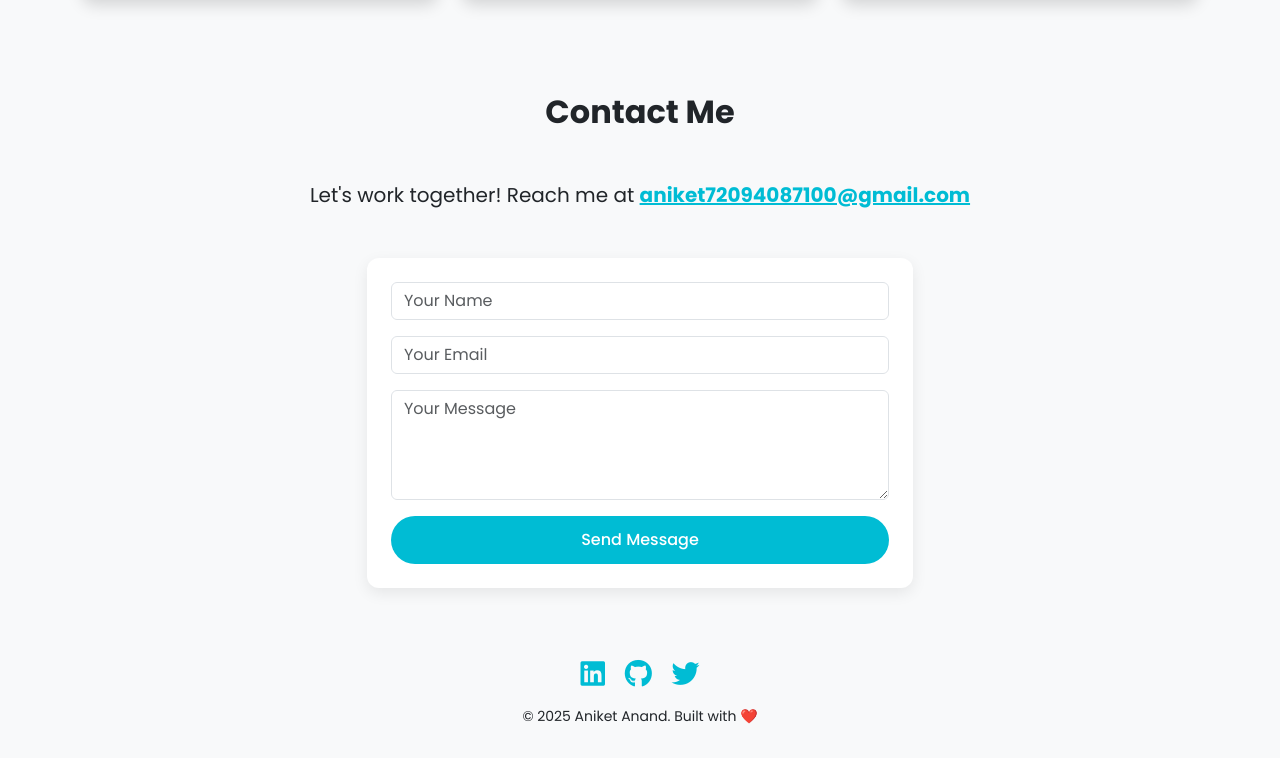
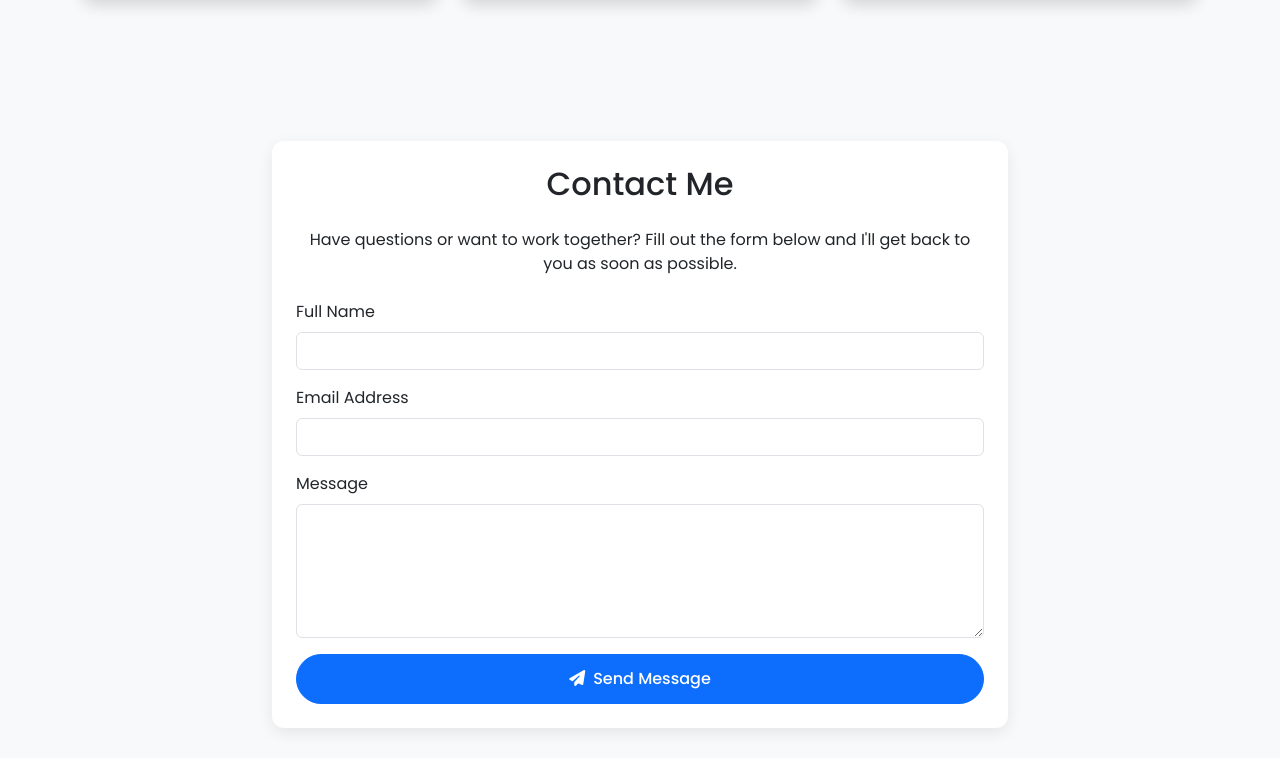
Before and after one commit to aniketanand-dev/My-Web, a plain HTML site: page index.html in a window 1280 px wide. Shown: the part 2622-3380 px from the top of the page. Drawn offline with nearby package versions, Linux system fonts and the light colour scheme.

Commit message:
contact form integration with google form

```diff
--- a/index.html
+++ b/index.html
@@ -283,31 +283,58 @@
 
         <!-- Contact Section -->
         <section id="contact" class="py-5">
-            <div class="container text-center">
-                <h2 class="mb-5 fw-bold">Contact Me</h2>
-                <p class="mt-3 contact-text fs-5">Let's work together! Reach me
-                    at <a href="mailto:aniket72094087100@gmail.com"
-                        class="text-cyan fw-bold">aniket72094087100@gmail.com</a></p>
-                <div class="row mt-5">
-                    <div class="col-md-6 mx-auto">
+            <div class="container my-5">
+                <div class="row justify-content-center">
+                    <div class="col-lg-8">
                         <div class="card p-4">
-                            <form>
+                            <h2 class="text-center mb-4">Contact Me</h2>
+                            <p class="text-center mb-4">Have questions or want
+                                to
+                                work together? Fill out the form below and I'll
+                                get
+                                back to you as soon as possible.</p>
+
+                            <form id="contactForm">
                                 <div class="mb-3">
+                                    <label for="name"
+                                        class="form-label required-field">Full
+                                        Name</label>
                                     <input type="text" class="form-control"
-                                        placeholder="Your Name">
+                                        id="name" name="entry.568073497"
+                                        required>
                                 </div>
+
                                 <div class="mb-3">
+                                    <label for="email"
+                                        class="form-label required-field">Email
+                                        Address</label>
                                     <input type="email" class="form-control"
-                                        placeholder="Your Email">
+                                        id="email" name="entry.509036446"
+                                        required>
                                 </div>
+
+
                                 <div class="mb-3">
-                                    <textarea class="form-control" rows="4"
-                                        placeholder="Your Message"></textarea>
+                                    <label for="message"
+                                        class="form-label required-field">Message</label>
+                                    <textarea class="form-control" id="message"
+                                        rows="5" name="entry.958025149"
+                                        required></textarea>
                                 </div>
+
                                 <button type="submit"
-                                    class="btn btn-cyan w-100">Send
-                                    Message</button>
+                                    class="btn btn-primary w-100">
+                                    <i class="fas fa-paper-plane me-2"></i>Send
+                                    Message
+                                </button>
                             </form>
+
+                            <div id="successMessage"
+                                class="success-message mt-4">
+                                <i class="fas fa-check-circle me-2"></i>
+                                Thank you for your message! I'll get back to you
+                                soon.
+                            </div>
                         </div>
                     </div>
                 </div>
@@ -335,5 +362,49 @@
 
         <!-- Custom JS -->
         <script src="script.js"></script>
+        <script>
+                        document.addEventListener('DOMContentLoaded', function () {
+                // Hide success message initially
+                document.getElementById('successMessage').style.display = 'none';
+
+                // Form submission handling
+                document.getElementById('contactForm').addEventListener('submit', function(e) {
+                    e.preventDefault();
+
+                    const submitBtn = this.querySelector('button[type="submit"]');
+                    const originalText = submitBtn.innerHTML;
+                    submitBtn.innerHTML = '<i class="fas fa-spinner fa-spin me-2"></i>Sending...';
+                    submitBtn.disabled = true;
+
+                    const formData = new FormData(this);
+                    const formAction = 'https://docs.google.com/forms/d/e/1FAIpQLScUCwW7I300d2He-mU20B63E8VW3UO18ZCOjgAWj8JkRw-NoQ/formResponse';
+
+                    const urlEncodedData = new URLSearchParams();
+                    for (const [name, value] of formData) {
+                        urlEncodedData.append(name, value);
+                    }
+
+                    fetch(formAction, {
+                        method: 'POST',
+                        body: urlEncodedData,
+                        mode: 'no-cors'
+                    })
+                    .then(() => {
+                        document.getElementById('successMessage').style.display = 'block';
+                        this.reset();
+                        document.getElementById('successMessage').scrollIntoView({ behavior: 'smooth' });
+                    })
+                    .catch(error => {
+                        console.error('Error:', error);
+                        alert('There was an error sending your message. Please try again later.');
+                    })
+                    .finally(() => {
+                        submitBtn.innerHTML = originalText;
+                        submitBtn.disabled = false;
+                    });
+                });
+            });
+
+        </script>
     </body>
 </html>
```
